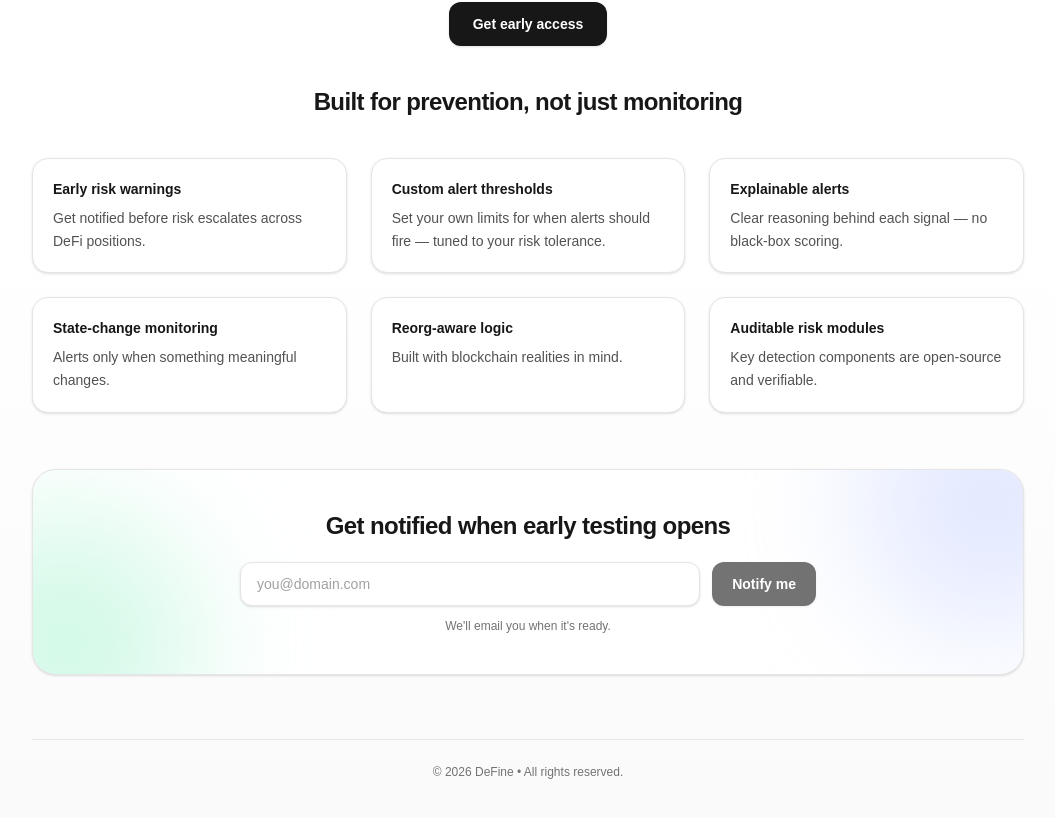
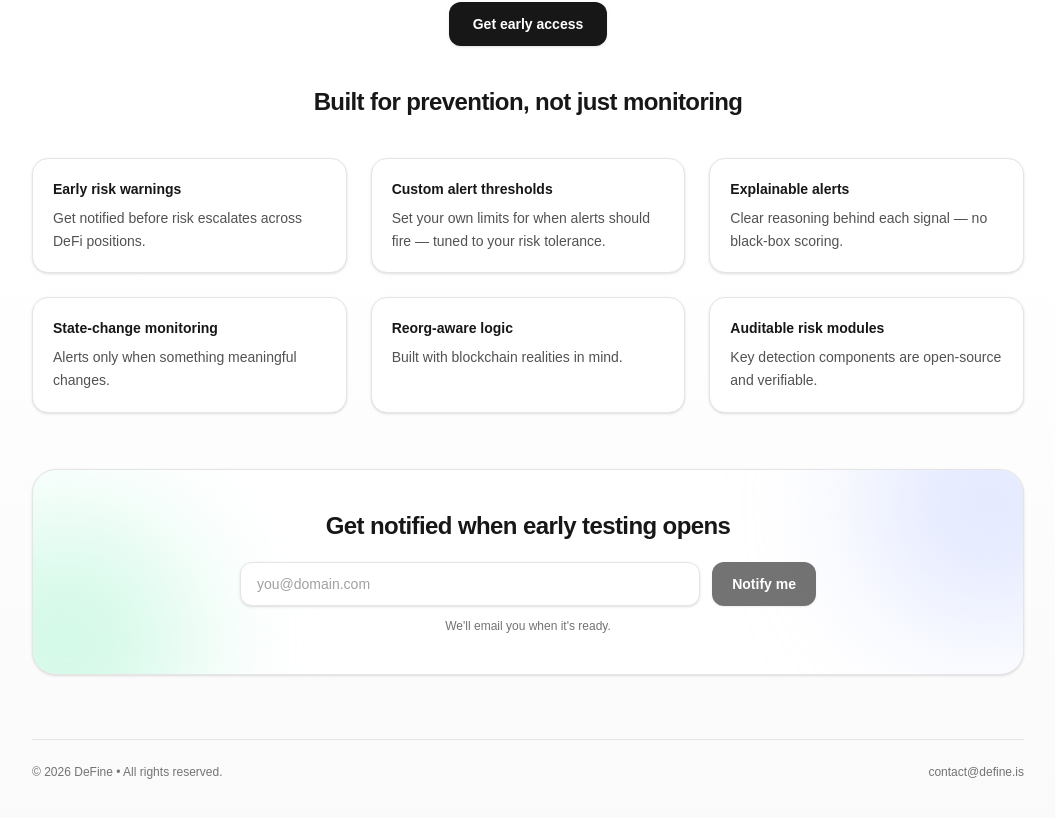
Before and after one commit to Aleksandern/define-landing, a Next.js app: page / in a window 1280 px wide. Shown: the part 352-1170 px from the top of the page, without its empty margins (112-1167 px from the left). Built offline with nearby package versions, Linux system fonts and the light colour scheme.

Commit message:
update footer, add email

```diff
--- a/src/app/page.tsx
+++ b/src/app/page.tsx
@@ -128,9 +128,23 @@ export default function Page() {
           </div>
         </section>
 
-        <footer className="mt-16 border-t border-neutral-200 pt-6 text-xs text-neutral-500 text-center">
-          © {new Date().getFullYear()} DeFine • All rights reserved.
+        <footer className="mt-16 border-t border-neutral-200 pt-6 text-xs text-neutral-500">
+          <div className="flex flex-col items-center justify-between gap-3 sm:flex-row">
+            <div className="text-center sm:text-left">
+              © {new Date().getFullYear()} DeFine • All rights reserved.
+            </div>
+
+            <div className="flex flex-wrap items-center justify-center gap-x-4 gap-y-2">
+              <a
+                href="mailto:contact@define.is"
+                className="hover:text-neutral-700"
+              >
+                contact@define.is
+              </a>
+            </div>
+          </div>
         </footer>
+
       </div>
     </main>
   );
```
